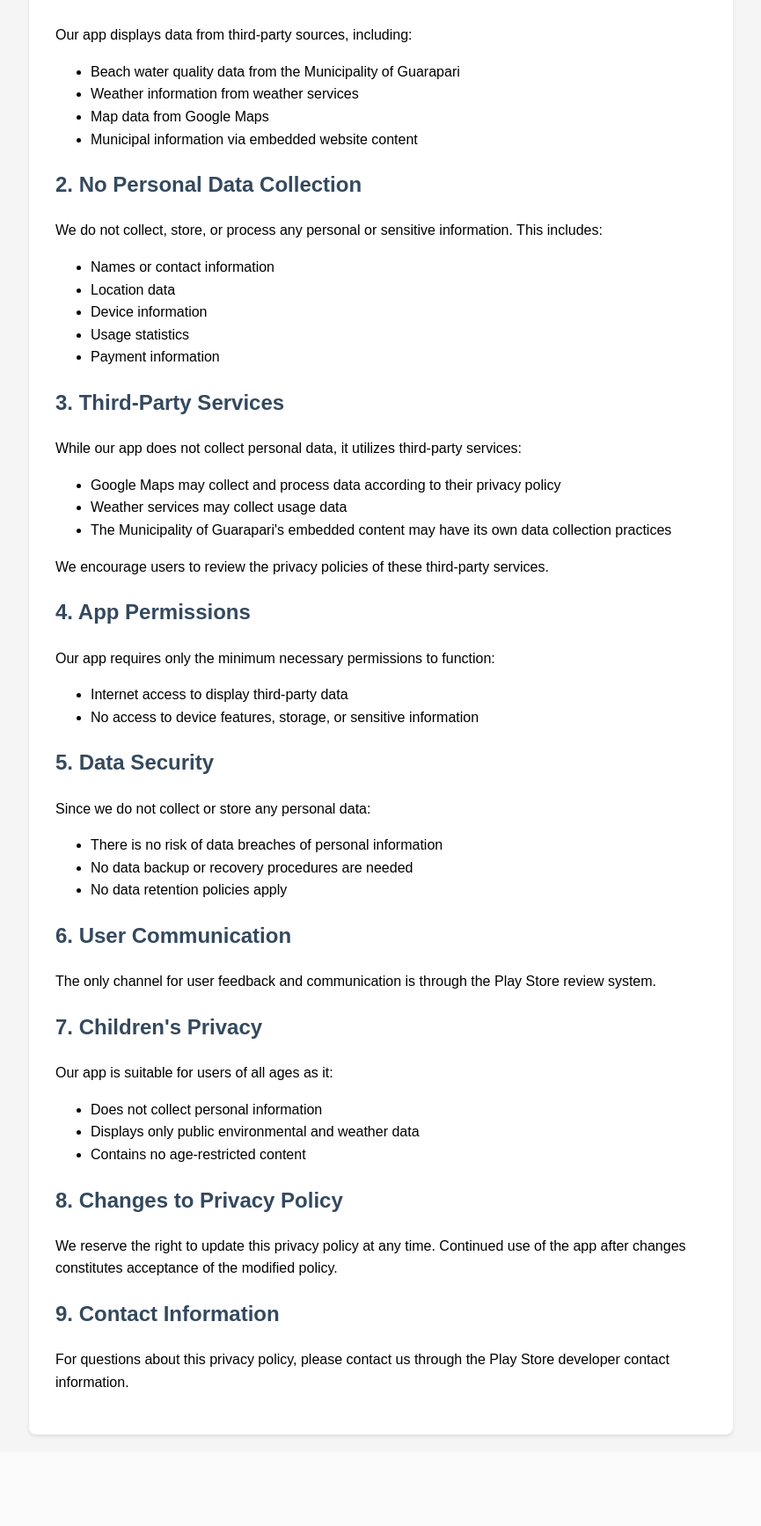
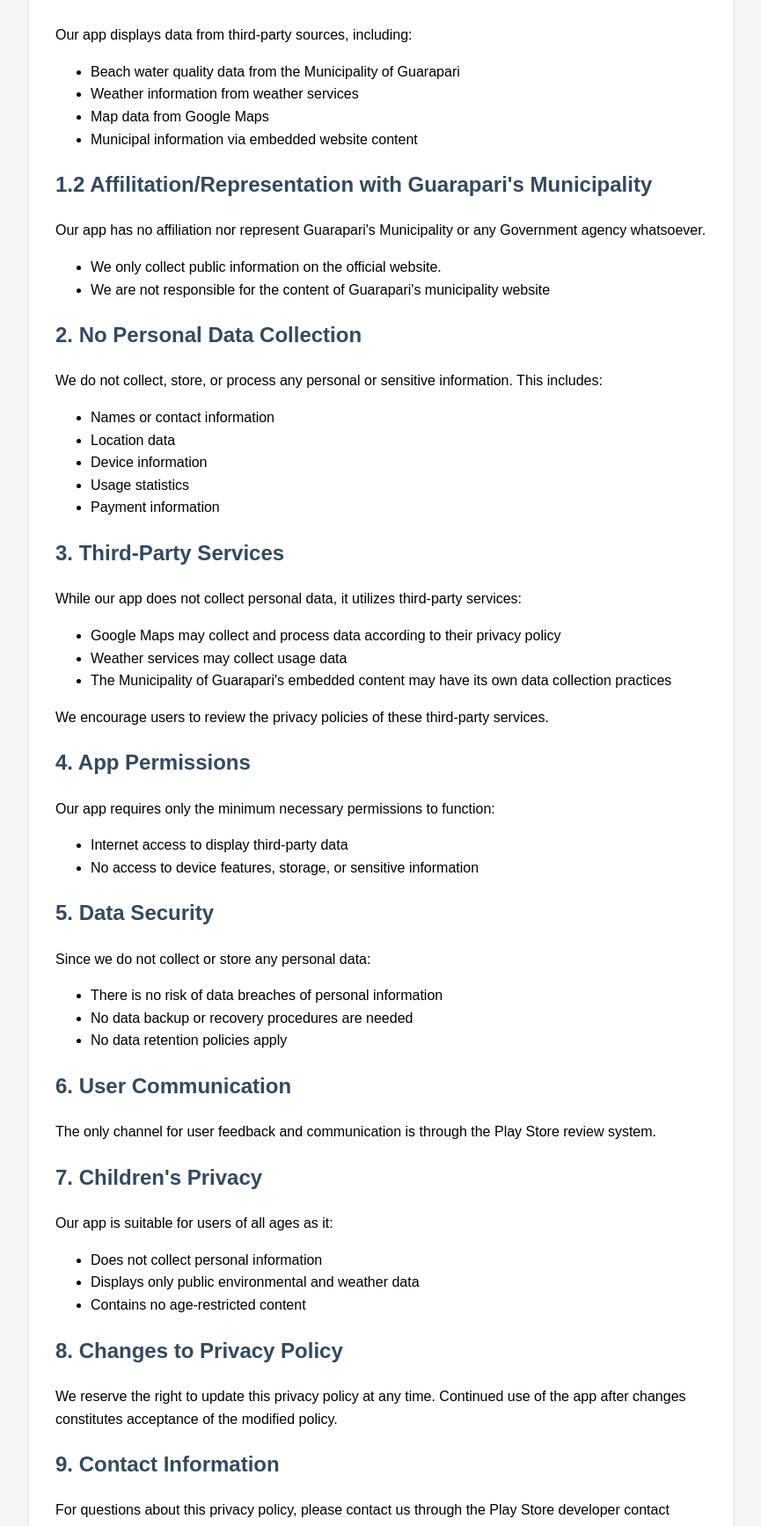
Before and after one commit to pzandre/balneabilidade_backend, a Django app: page /privacy-policy/ in a window 1280 px wide. Shown: the part 356-2091 px from the top of the page at 88% size, without its empty margins (207-1072 px from the left). Before the commit the page ends 1990 px from the top, so only its background shows below. Run offline with Django 5.2, Linux system fonts and the light colour scheme; parts of the project's set-up code (start-up, migrations or seed data) failed here and were passed over.

Commit message:
chore: update policies

```diff
--- a/balneabilidade/templates/privacy_policy.html
+++ b/balneabilidade/templates/privacy_policy.html
@@ -101,6 +101,14 @@
         <li>Municipal information via embedded website content</li>
       </ul>
 
+
+      <h2>1.2 Affilitation/Representation with Guarapari's Municipality</h2>
+      <p>Our app has no affiliation nor represent Guarapari's Municipality or any Government agency whatsoever.</p>
+      <ul>
+        <li>We only collect public information on the official website.</li>
+        <li>We are not responsible for the content of Guarapari's municipality website</li>
+      </ul>
+
       <h2>2. No Personal Data Collection</h2>
       <p>We do not collect, store, or process any personal or sensitive information. This includes:</p>
       <ul>
@@ -171,6 +179,14 @@
         <li>Dados de mapas do Google Maps</li>
         <li>Informações municipais via conteúdo incorporado do site</li>
       </ul>
+
+      <h2>1.2 Afiliação/Representação da prefeitura de Guarapari</h2>
+      <p>Nosso aplicativo exibe dados de fontes terceiras, incluindo:</p>
+      <ul>
+        <li>Apenas coletamos informações públicas no website oficial.</li>
+        <li>Não somos responsáveis pelo conteúdo publicado no site da prefeitura de Guarapari.</li>
+      </ul>
+
 
       <h2>2. Não Coletamos Dados Pessoais</h2>
       <p>Não coletamos, armazenamos ou processamos quaisquer informações pessoais ou sensíveis. Isso
--- a/balneabilidade/templates/terms_of_service.html
+++ b/balneabilidade/templates/terms_of_service.html
@@ -113,6 +113,9 @@
 
       <h3>3.2 Disclaimer of Responsibility</h3>
       <ul>
+        <li>We are not affiliated or represent Guarapari's municipality</li>
+        <li>We only collect public information in the municipality's website</li>
+        <li>We are not responsible for the information published in the Guarapari's website</li>
         <li>We do not generate, verify, or validate any of the data displayed in the App</li>
         <li>We cannot guarantee the accuracy, reliability, or timeliness of the information provided</li>
         <li>We are not responsible for any decisions made based on the information displayed</li>
@@ -182,6 +185,9 @@
         de mapeamento e outras informações são fornecidos por seus respectivos serviços terceiros.</p>
       <h3>3.2 Isenção de Responsabilidade</h3>
       <ul>
+        <li>Não somos afiliados ou representamos a prefeitura de Guarapari</li>
+        <li>Apenas coletamos informações públicas presentes no site da prefeitura de Guarapari</li>
+        <li>Não somos responsáveis pelas publicações no site da prefeitura de Guarapari</li>
         <li>Não geramos, verificamos ou validamos nenhum dos dados exibidos no Aplicativo</li>
         <li>Não podemos garantir a precisão, confiabilidade ou pontualidade das informações fornecidas</li>
         <li>Não somos responsáveis por quaisquer decisões tomadas com base nas informações exibidas</li>
```
